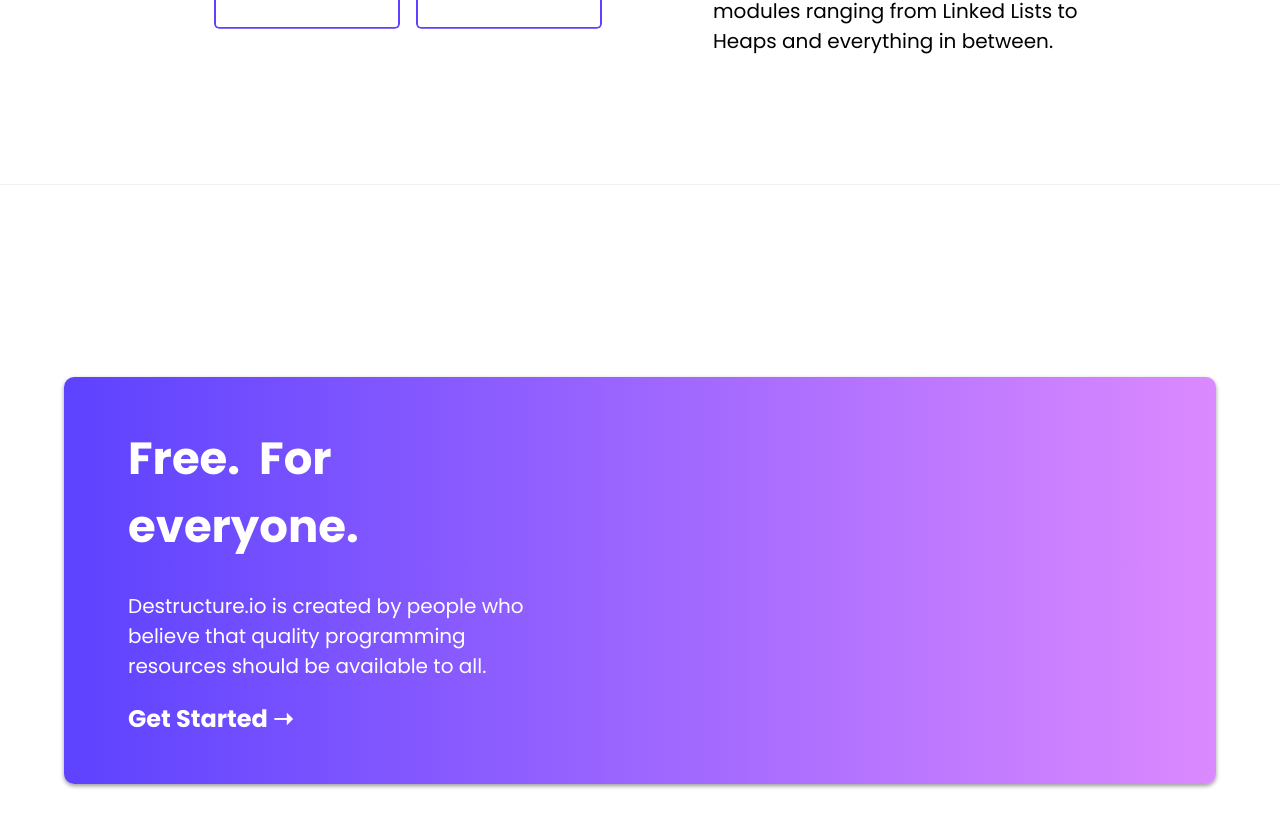
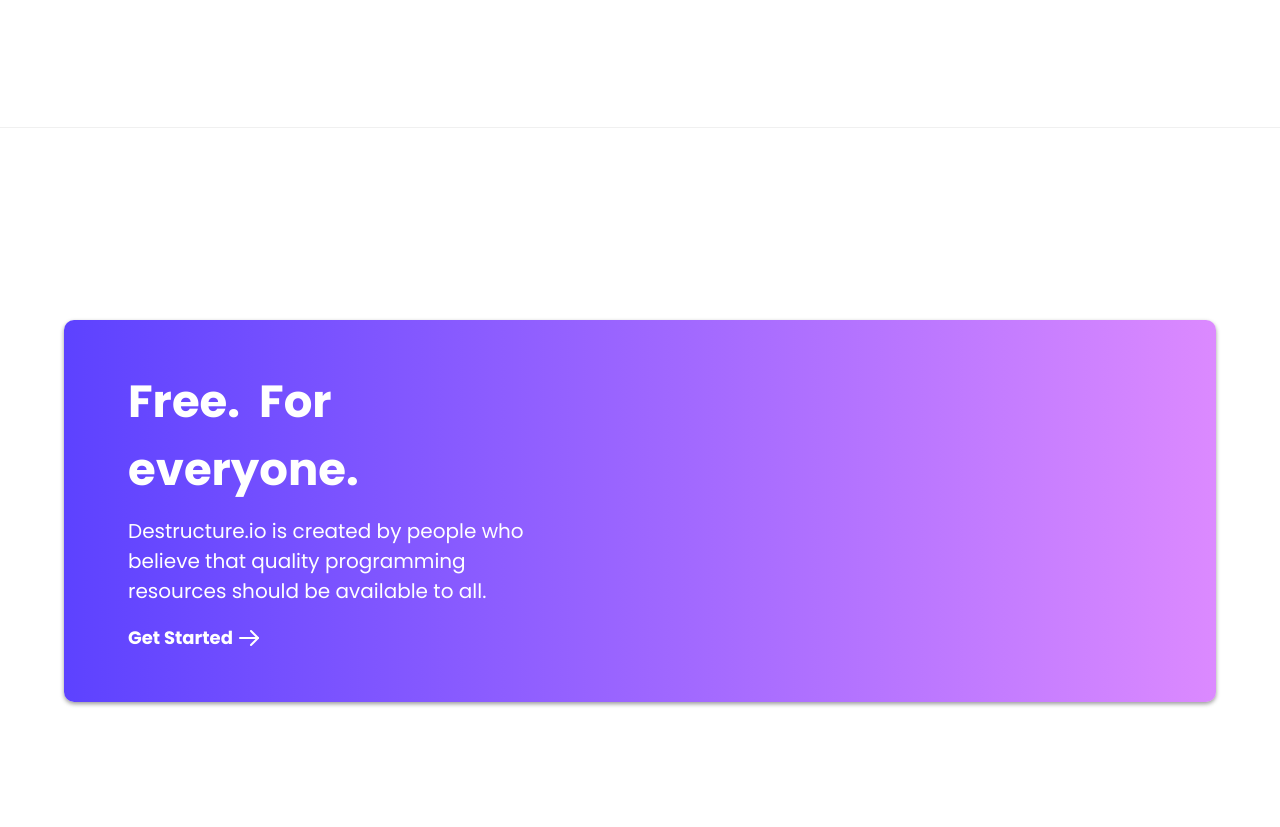
Before and after one commit to hawkticehurst/destructure-io, a React (Create React App) app: page / in a window 1280 px wide. Shown: the part 2229-3056 px from the top of the page. Built offline with nearby package versions, Linux system fonts and the light colour scheme; no server answers.

Commit message:
Update homepage and add right arrow SVG

```diff
--- a/src/App.css
+++ b/src/App.css
@@ -164,11 +164,13 @@ button, input {
 .text-container h1 {
   font-size: 45px;
   margin-top: 0;
+  margin-bottom: 0.25em;
 }
 
 .text-container p {
   font-size: 20px;
   margin-bottom: 0;
+  margin-top: 0.5em;
 }
 
 #linked-list {
@@ -194,6 +196,25 @@ button, input {
   justify-content: flex-start;
 }
 
+#free-get-started-container {
+  display: flex;
+  justify-content: flex-start;
+  align-items: center;
+  margin-top: 1em;
+  transition: all 0.3s ease;
+  transform: translateX(0px);
+}
+
+#free-get-started-container:hover {
+  cursor: pointer;
+  transform: translateX(10px);
+}
+
+#free-get-started-container h2 {
+  margin: 0;
+  font-size: 18px;
+}
+
 #free-container .img-container {
   width: 100px;
 }
@@ -204,13 +225,6 @@ button, input {
 
 #free-container h2 {
   margin-bottom: 0;
-  transition: all 0.3s ease;
-  transform: translateX(0px);
-}
-
-#free-container h2:hover {
-  cursor: pointer;
-  transform: translateX(10px);
 }
 
 
--- a/src/components/home/Free.js
+++ b/src/components/home/Free.js
@@ -22,12 +22,10 @@ function Free() {
           Destructure.io is created by people who believe that quality programming resources
           should be available to all.
         </p>
-        <h2 onClick={getStarted} className="bold">
-          Get Started &#10141;
-        </h2>
-        {/* <button onClick={getStarted} className="hero-btn">
-          <span className="bold">Get Started</span>
-        </button> */}
+        <div onClick={getStarted} id="free-get-started-container">
+          <h2 className="bold">Get Started</h2>
+          <img src={require('./images/arrow-right.svg')} alt="Arrow Right Icon" />
+        </div>
       </div>
       <div className="img-container right-image">
         <div className="free-hero-circle" />
```
Also changed, not shown: src/components/home/images/arrow-left.svg (deleted), src/components/home/images/arrow-right.svg (added).
